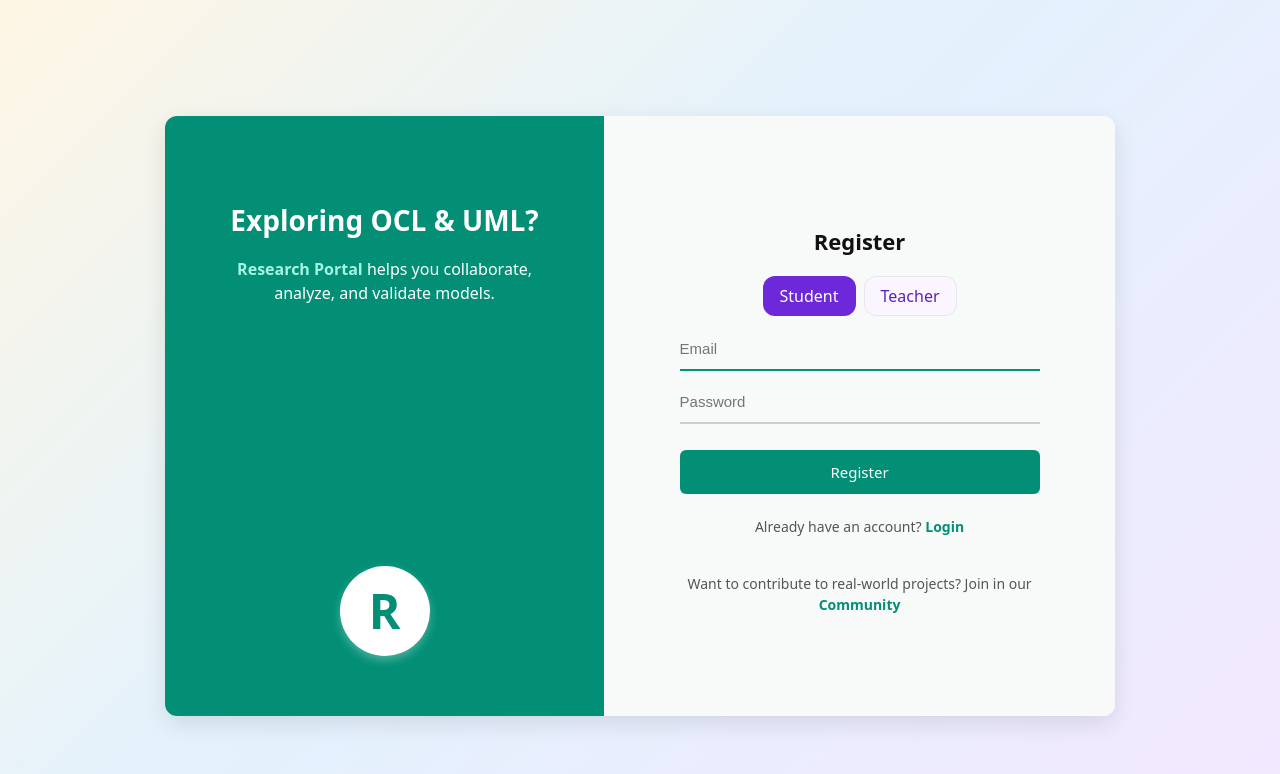
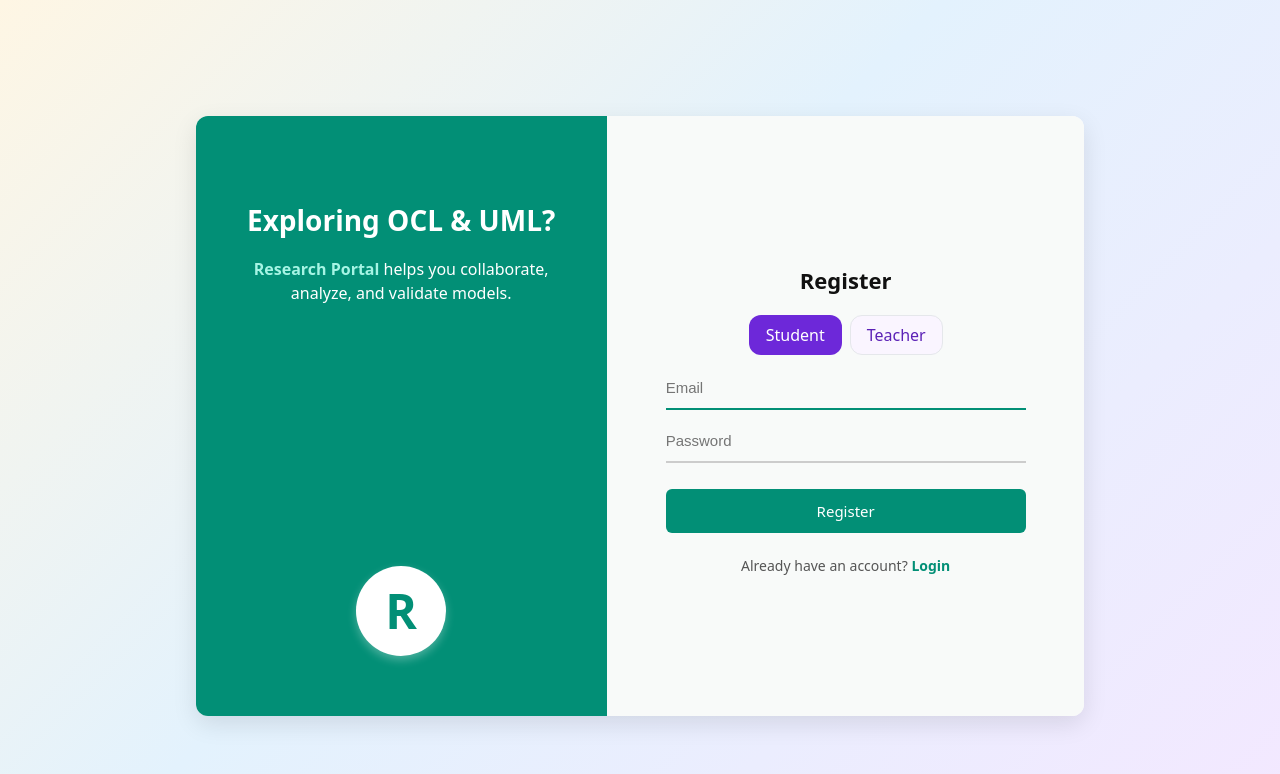
Before and after one commit to Raphael9143/Thesis, a React (Vite) app in the folder frontend/: page /register in a window 1280 px wide. Shown: the top 774 px of the page. Built offline with nearby package versions, Linux system fonts and the light colour scheme.

Commit message:
[update] change navigation to leftside

```diff
--- a/frontend/src/assets/styles/auth.css
+++ b/frontend/src/assets/styles/auth.css
@@ -37,8 +37,6 @@
 /* Two-column auth layout inspired by provided design */
 .auth-2col {
   display: flex;
-  width: 950px;
-  max-width: 95vw;
   height: 600px;
   margin: 32px auto;
   background: #fff;
@@ -188,3 +186,13 @@
   justify-content: center;
   padding: 16px;
 }
+
+.navigate-community {
+  font-weight: 600;
+  color: #a6f4e4;
+  text-decoration: none;
+
+  &:hover {
+    color: #5eead4;
+  }
+}
--- a/frontend/src/pages/EducationLogin.jsx
+++ b/frontend/src/pages/EducationLogin.jsx
@@ -48,7 +48,7 @@ export default function EducationLogin() {
         <div className="auth-left-content">
           <h2>Exploring OCL & UML?</h2>
           <p>
-            <span>Research Portal</span> helps you collaborate, analyze, and validate models.
+            <span><Link to="/" className="navigate-community">Research Portal</Link></span> helps you collaborate, analyze, and validate models.
           </p>
         </div>
       </div>
@@ -85,9 +85,6 @@ export default function EducationLogin() {
             <p className="switch">
               Don't have any accounts? <Link to="/register">Register</Link>
             </p>
-            <p className="switch">
-              Want to contribute to real-world projects? Join in our <Link to="/">Community</Link>
-            </p>
           </form>
           {message && <div className="message">{message}</div>}
         </div>
--- a/frontend/src/pages/RegisterPage.jsx
+++ b/frontend/src/pages/RegisterPage.jsx
@@ -37,7 +37,7 @@ export default function RegisterPage() {
         <div className="auth-left-content">
           <h2>Exploring OCL & UML?</h2>
           <p>
-            <span>Research Portal</span> helps you collaborate, analyze, and validate models.
+            <span><Link to="/" className="navigate-community">Research Portal</Link></span> helps you collaborate, analyze, and validate models.
           </p>
         </div>
         <div className="auth-logo">
@@ -77,9 +77,6 @@ export default function RegisterPage() {
             <p className="switch">
               Already have an account? <Link to="/education">Login</Link>
             </p>
-            <p className="switch">
-              Want to contribute to real-world projects? Join in our <Link to="/">Community</Link>
-            </p>
           </form>
           {message && <div className="message">{message}</div>}
         </div>
```
